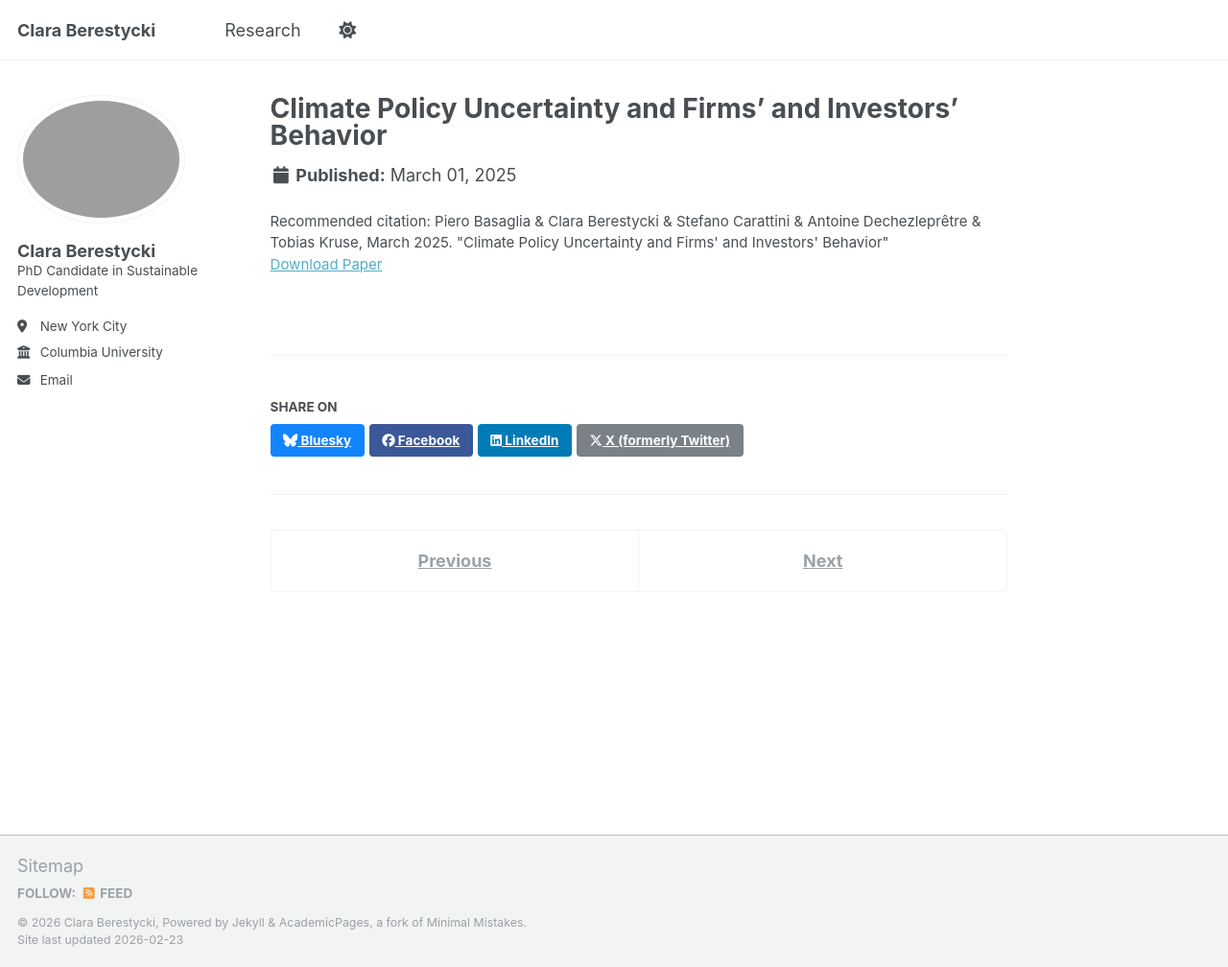
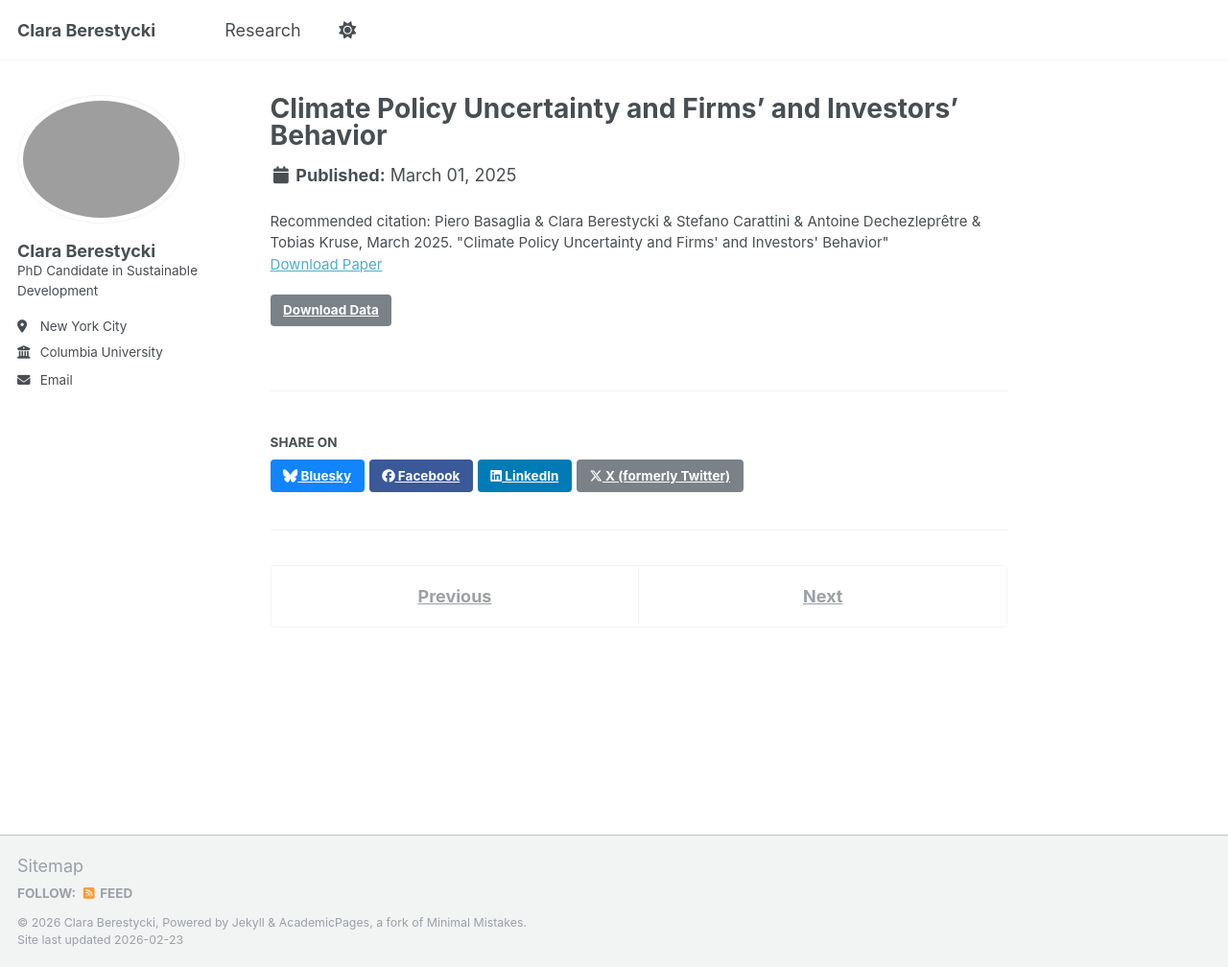
Before and after one commit to claraberes/claraberes.github.io, a Jekyll site: the page built from _publications/2009-10-01-paper-title-number-1.md, in a window 1280 px wide and 1008 px high. Shown: the whole window at 96% size. Built offline with Jekyll 4.4.1, drawn with Linux system fonts in a browser that asks for light colours.

Commit message:
Add download link for data in single layout

```diff
--- a/_layouts/single.html
+++ b/_layouts/single.html
@@ -73,9 +73,10 @@ layout: default
           <p style="font-size: smaller"><a href="{{ page.bibtexurl }}">Download Bibtex</a></p>
         {% endif %}
 
-        {% assign external_url = page.data.url | default: page.link %}
-        {% if external_url %}
-          <div><a href="{{ external_url }}" class="btn">{{ site.data.ui-text[site.locale].ext_link_label | default: "Direct Link" }}</a></div>
+        {% if page.dataurl %}
+          <div><a href="{{ page.dataurl }}" class="btn">Download Data</a></div>
+        {% elsif page.link %}
+          <div><a href="{{ page.link }}" class="btn">{{ site.data.ui-text[site.locale].ext_link_label | default: "Direct Link" }}</a></div>
         {% endif %}
       </section>
 
```
